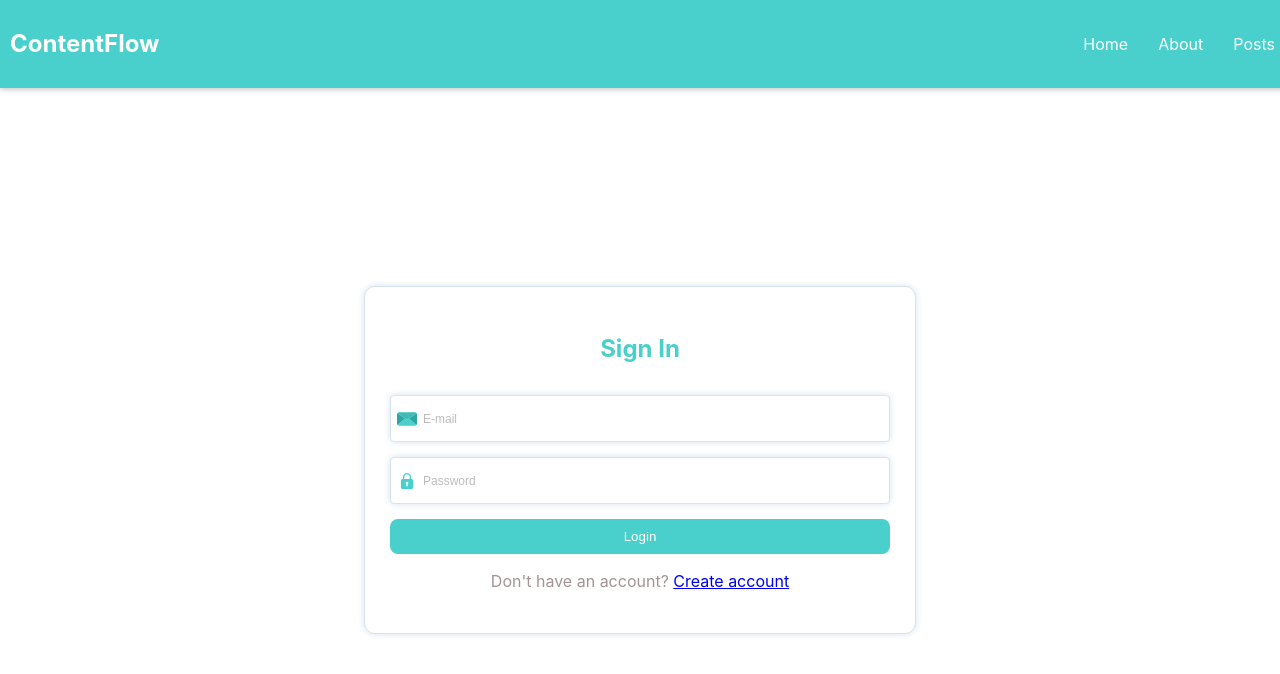
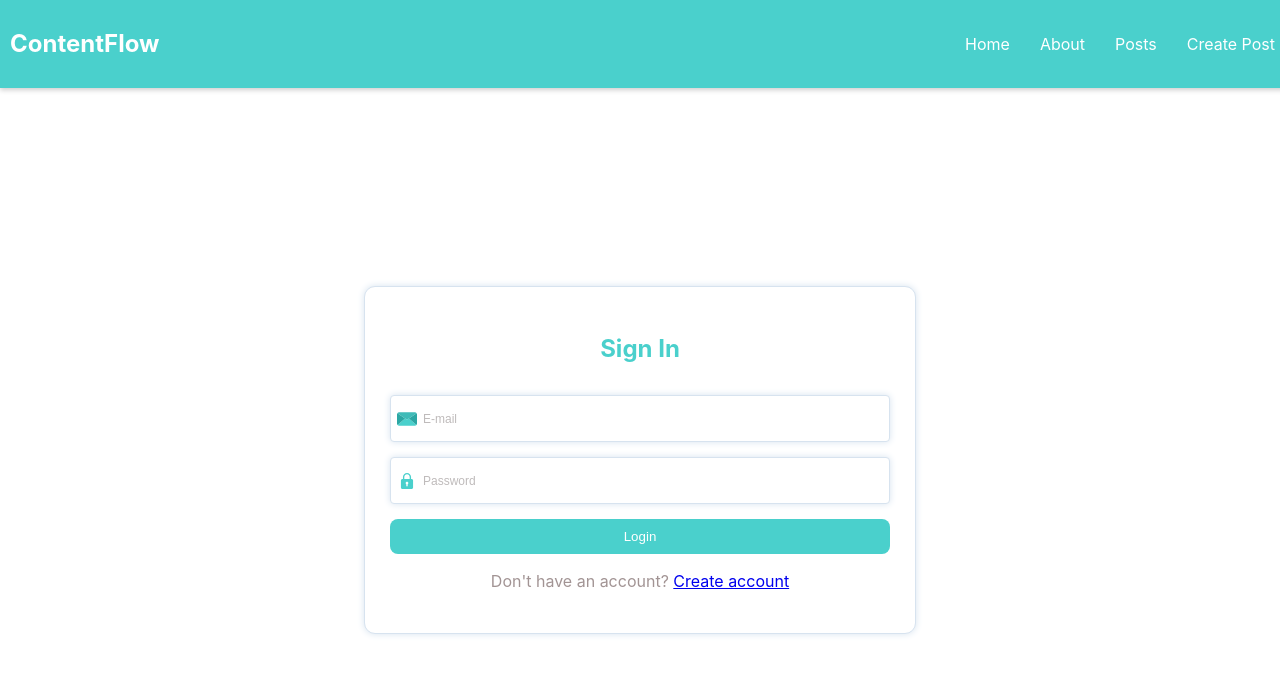
Before and after one commit to Thundem/ContentFlow, a React (Vite) app in the folder client/: page /login in a window 1280 px wide. Shown: the top 674 px of the page. Built offline with nearby package versions, Linux system fonts and the light colour scheme.

Commit message:
added create post page to header

```diff
--- a/client/src/components/Header.tsx
+++ b/client/src/components/Header.tsx
@@ -18,6 +18,7 @@ const Header: React.FC = () => {
                 <a href="/">Home</a>
                 <a href="/about">About</a>
                 <a href="/posts">Posts</a>
+                <a href="/create">Create Post</a>
                 {isAuthenticated && (
                     <button onClick={logout}>
                         Logout
```
